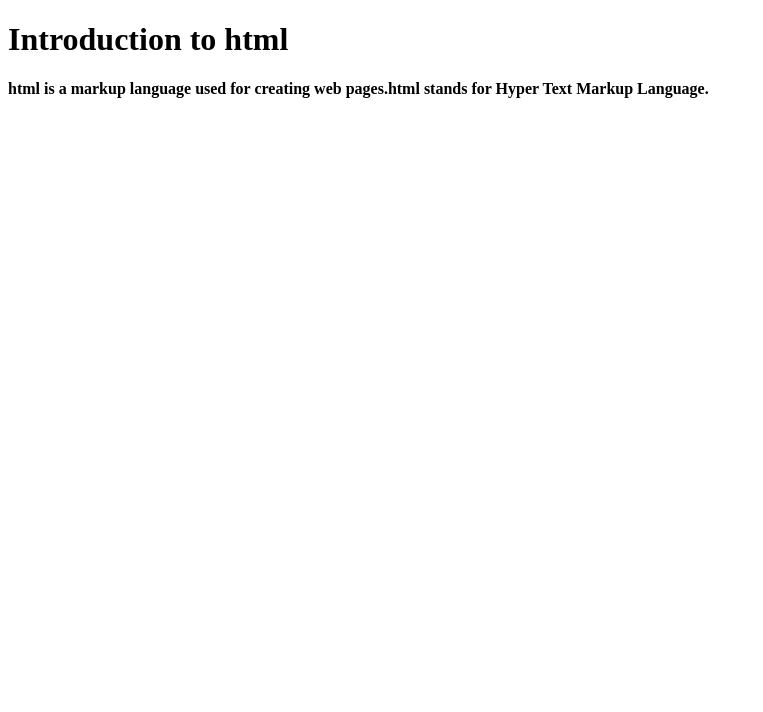
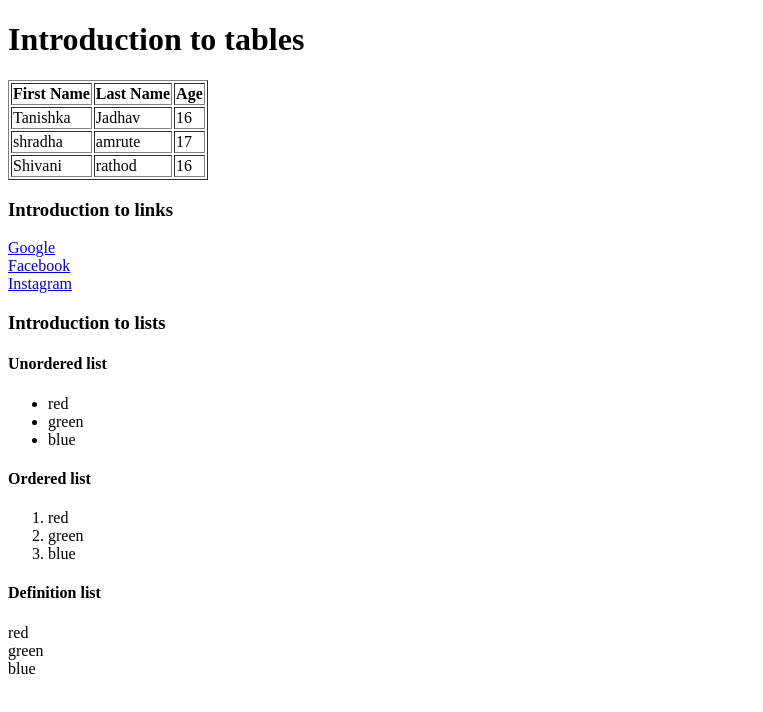
Before and after one commit to redpanda098/panda, a plain HTML site: page p1.html in a window 1280 px wide. Shown: the whole page, without its empty margins (0-763 px from the left). Drawn offline with Linux system fonts and the light colour scheme.

Commit message:
Add files via upload

```diff
--- a/p1.html
+++ b/p1.html
@@ -1,13 +1,55 @@
 <!DOCTYPE html>
 <html>
 <head>
-    <title>structure of html</title>
+    <title>tables,links and lists</title>
     </head>
 <body>
-    <h1>Introduction to html</h1>
-   <h4> html is a markup language used for creating web pages.html stands for Hyper Text Markup Language.
-   </h4>
-
+    <h1>Introduction to tables</h1>
+    <table border="1">
+        <tr>
+            <th>First Name</th>
+            <th>Last Name</th>
+            <th>Age</th>
+        </tr>
+        <tr>
+            <td>Tanishka</td>
+            <td>Jadhav</td>
+            <td>16</td>
+        </tr>
+        <tr>
+            <td>shradha</td>
+            <td>amrute</td>
+            <td>17</td>
+        </tr>
+        <tr>
+            <td>Shivani</td>
+            <td>rathod</td>
+            <td>16</td>
+        </tr>
+        </table>
+        <h3>Introduction to links</h3>
+        <a href="https://www.google.com">Google</a><br>
+        <a href="https://www.facebook.com">Facebook</a><br>
+        <a href="https://www.instagram.com">Instagram</a><br>
+        <h3>Introduction to lists</h3>
+        <h4>Unordered list</h4>
+        <ul>
+            <li>red</li>
+            <li>green</li>
+            <li>blue</li>
+        </ul>
+        <h4>Ordered list</h4>
+        <ol>
+            <li>red</li>
+            <li>green</li>
+            <li>blue</li>
+        </ol>
+        <h4>Definition list</h4>
+        <dl>
+            <dt>red</dt>
+            <dt>green</dt>
+            <dt>blue</dt>
+        </dl>
     </body>
 
 </html>
```
